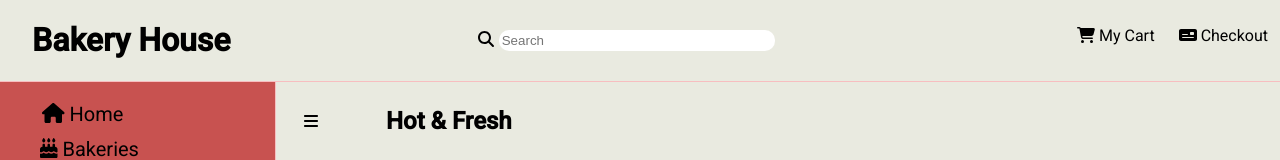
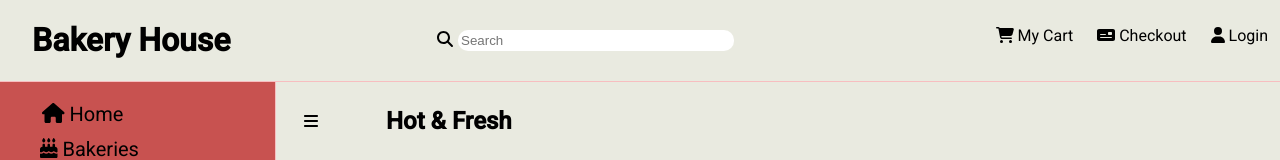
Before and after one commit to shagat/bakery-ecom, an Angular app in the folder bakery/: page / in a window 1280 px wide. Shown: the top 160 px of the page. Built offline with nearby package versions, Linux system fonts and the light colour scheme.

Commit message:
Login button for a login feature

```diff
--- a/bakery/src/app/main/main.component.html
+++ b/bakery/src/app/main/main.component.html
@@ -14,6 +14,9 @@
         </li>
         <li matRipple [matRippleColor]="'rgba(200,82,80,.4)'">
           <a><fa-icon [icon]="faCheckout"></fa-icon> Checkout</a>
+        </li>
+        <li matRipple [matRippleColor]="'rgba(200,82,80,.4)'">
+          <a><fa-icon [icon]="faPerson"></fa-icon> Login</a>
         </li>
       </ul>
     </div>
--- a/bakery/src/app/main/main.component.ts
+++ b/bakery/src/app/main/main.component.ts
@@ -6,6 +6,7 @@ import {
   faCartShopping,
   faMoneyCheck,
   faSearch,
+  faUser
 } from '@fortawesome/free-solid-svg-icons';
 
 @Component({
@@ -19,6 +20,7 @@ export class MainComponent {
   faCart = faCartShopping;
   faCheckout = faMoneyCheck;
   faSearch = faSearch;
+  faPerson = faUser;
 
   constructor() {}
 
```
